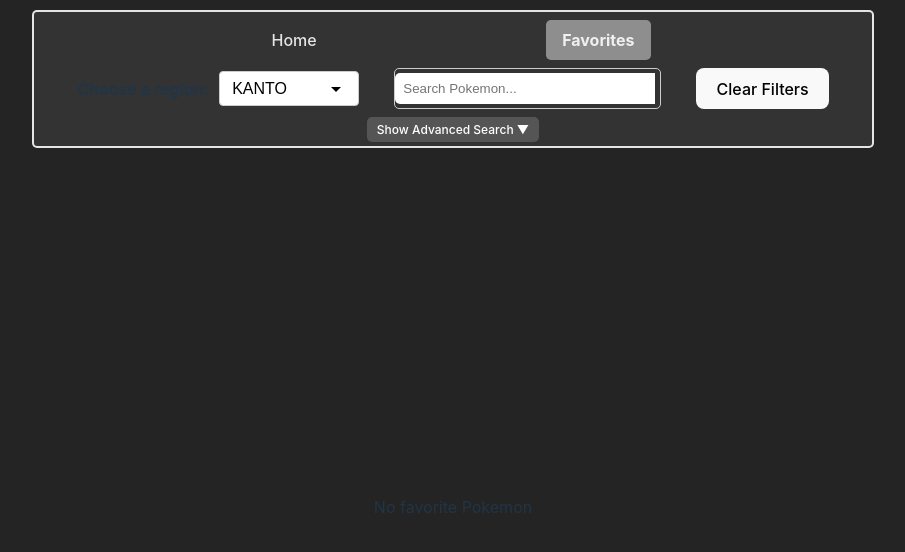
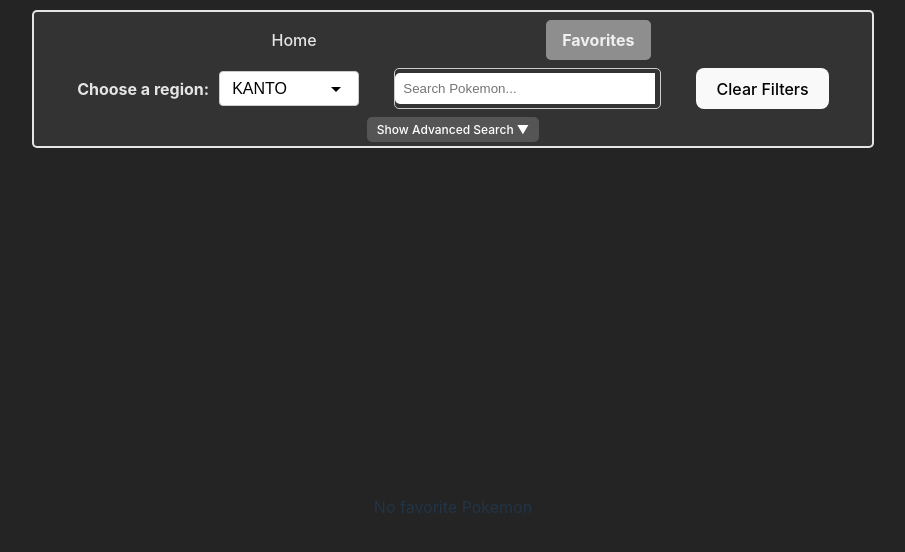
Before and after one commit to drohack/pokedex, a React (Vite) app: page /pokedex/favorites in a window 1280 px wide. Shown: the top 552 px of the page, without its empty margins (187-1092 px from the left). Built offline with nearby package versions, Linux system fonts and the light colour scheme.

Commit message:
Fix region text color

```diff
--- a/src/components/ChooseARegion/ChooseARegion.module.css
+++ b/src/components/ChooseARegion/ChooseARegion.module.css
@@ -15,6 +15,7 @@
 .label {
   margin-right: 10px; /* Space between label and select */
   font-weight: bold;
+  color: #e5e5e5;
 }
 
 .select {
```
